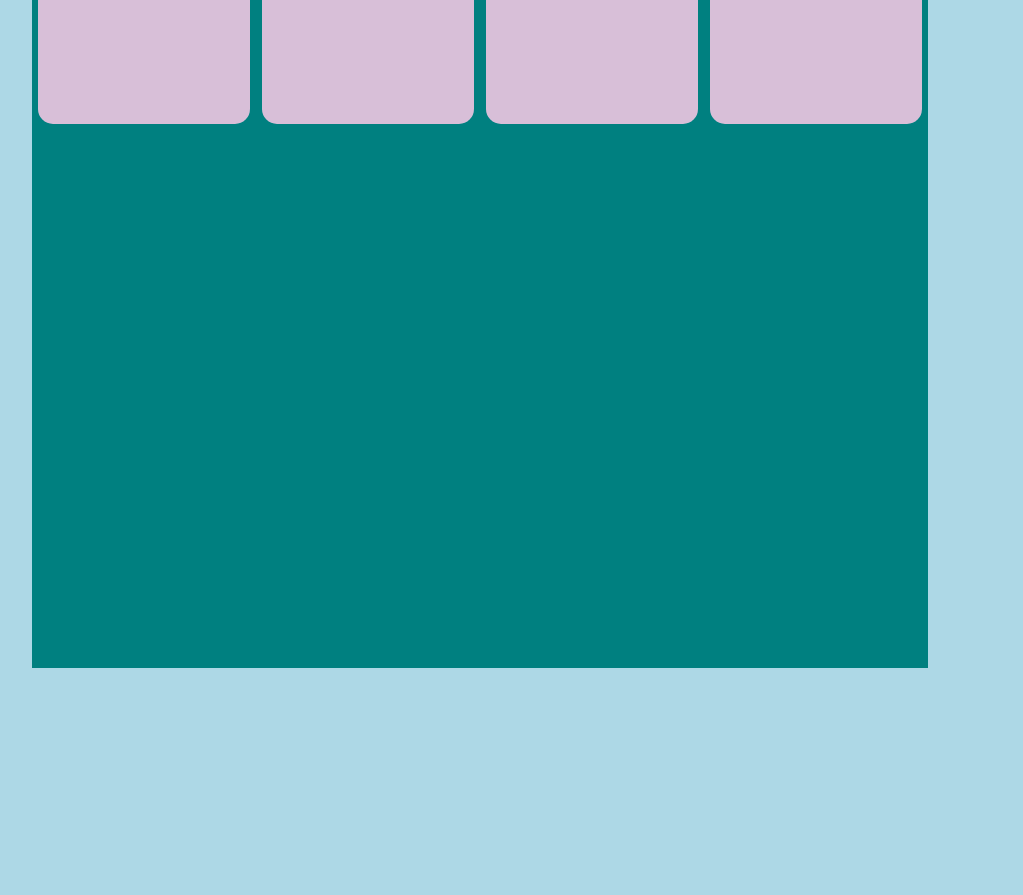
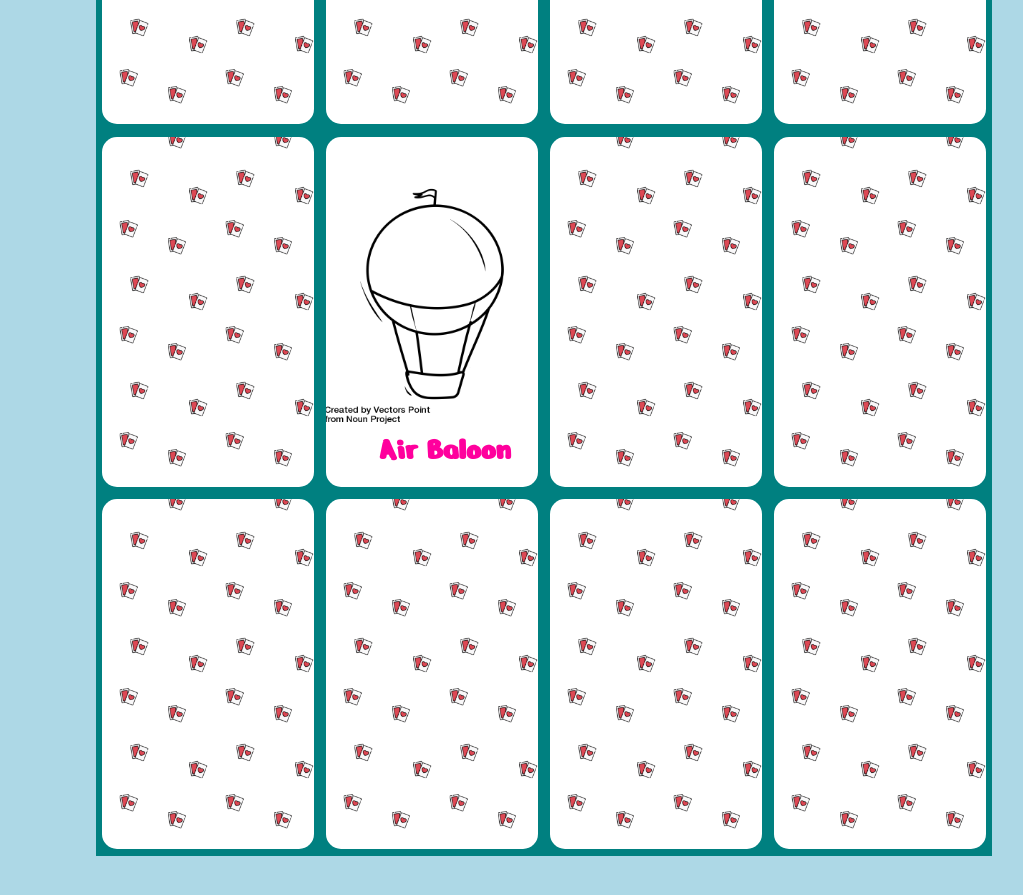
Before and after one commit to BigOoga/html-css-memory, a plain HTML site: page index.html in a window 1280 px wide. Shown: the part 403-1298 px from the top of the page, without its empty margins (96-1119 px from the left). Before the commit the page ends 1121 px from the top, so only its background shows below. Drawn offline with Linux system fonts and the light colour scheme.

Commit message:
Aggiunte colonne, implementata carta scoperta

```diff
--- a/index.html
+++ b/index.html
@@ -19,12 +19,34 @@
 
     <div class="container">
 
-        <div class="row">
+        <div class="row clearfix">
             <div class="col"></div>
             <div class="col"></div>
             <div class="col"></div>
             <div class="col"></div>
         </div>
+
+        <div class="row clearfix">
+            <div class="col"></div>
+
+            <div id="flipped" class="col">
+                <div class="card-text">
+                    <h1>Air Baloon</h1>
+                </div>
+
+
+            </div>
+            <div class="col"></div>
+            <div class="col"></div>
+        </div>
+
+        <div class="row clearfix">
+            <div class="col"></div>
+            <div class="col"></div>
+            <div class="col"></div>
+            <div class="col"></div>
+        </div>
+
 
 
 
--- a/styles/style.css
+++ b/styles/style.css
@@ -25,17 +25,32 @@ header{
 .col{
 float: left;
 border-radius: 15px;
-background-color: thistle;
+background-image: url("../img/pattern.png");
+background-size: contain;
 height: 350px;
 width: calc(25% - (0.7% * 2 ));
 margin: 0.7%;
+}
 
+#flipped{
+    background-image: url("../img/noun_air_balloon_3134741.png");
+    background-color: white;
+    background-size: 250px ;
+    background-repeat: no-repeat;
+    background-position: center;
+    position: relative;
+}
 
+.card-text{
+    position: absolute;
+    bottom: 5%;
+    left: 25%;
+    color: rgb(255, 0, 157);
 }
+
 
 .container{
     width: 70%;
-    margin: 50px 10%;
+    margin: 50px 15%;
     background-color: teal;
-    height: 900px;
 }
```
